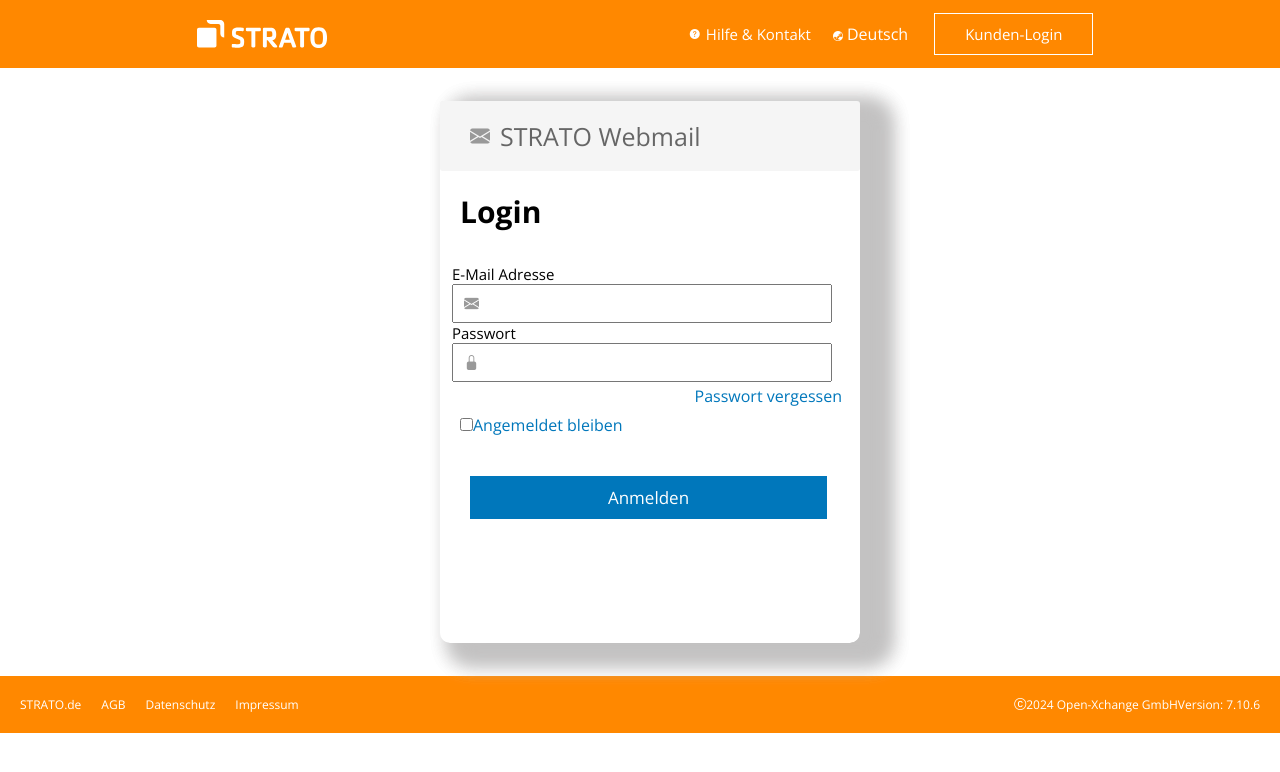
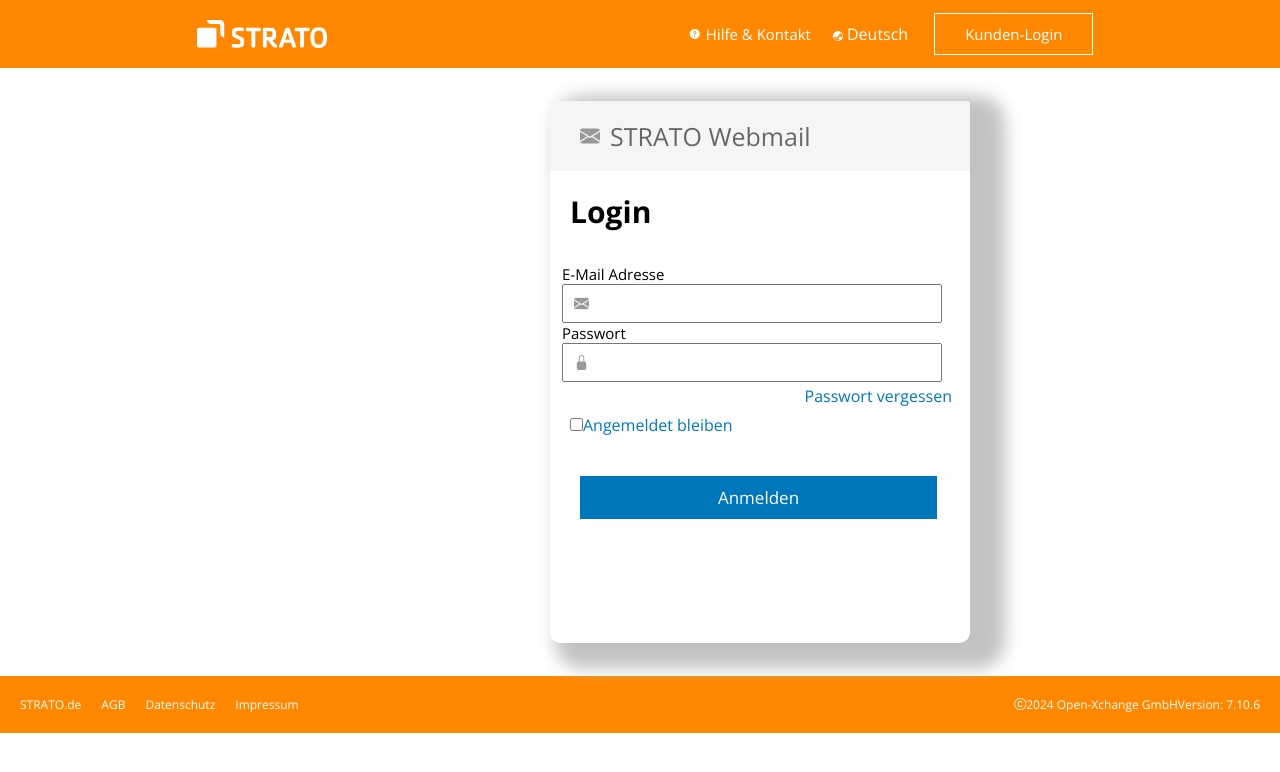
Before and after one commit to uyiplay44/stratocheck, a Flask app: page / in a window 1280 px wide. Shown: the top 772 px of the page. Run offline with Flask 3, Linux system fonts and the light colour scheme.

Commit message:
style corrected

```diff
--- a/static/css/style.css
+++ b/static/css/style.css
@@ -85,7 +85,7 @@
   flex-direction: column;
   justify-content: center;
   position: relative;
-  left: 400px;
+  left: 510px;
   margin: 33px 0;
   width: 420px;
   height: 542px;
```
